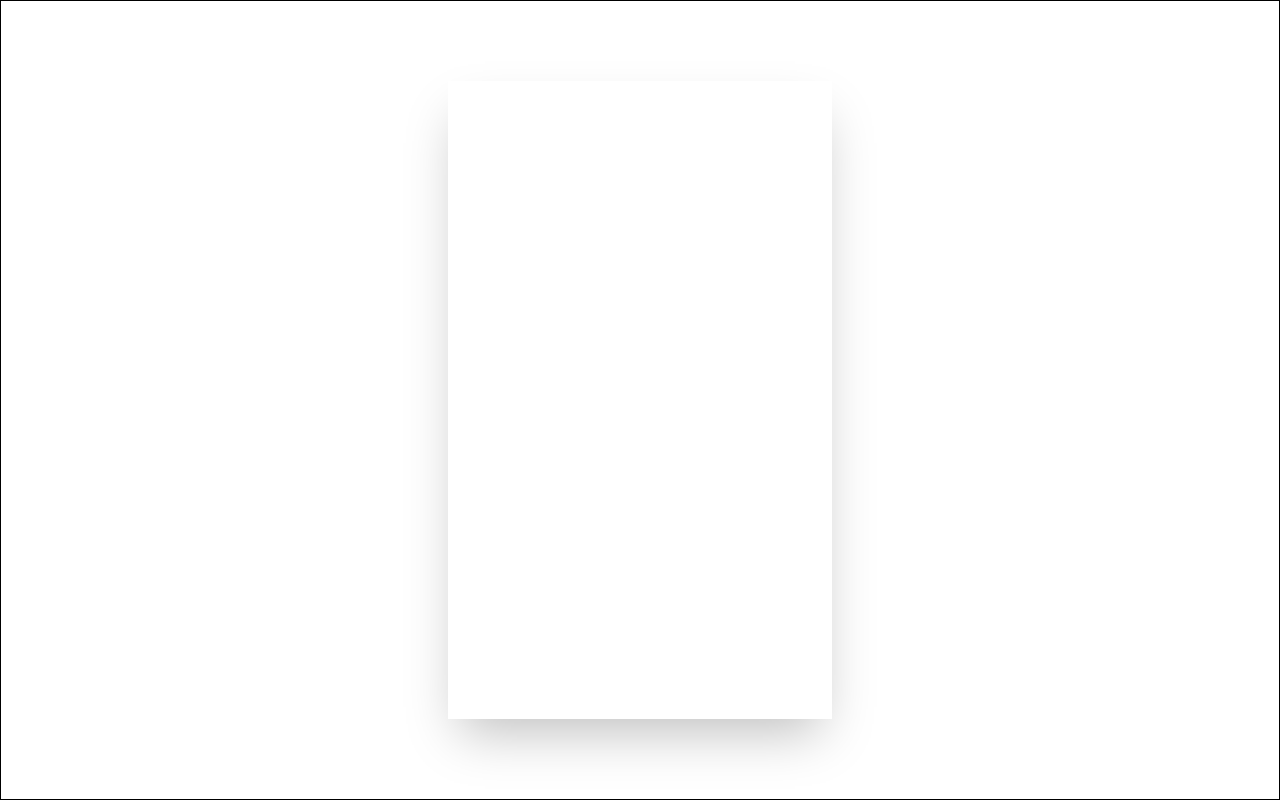
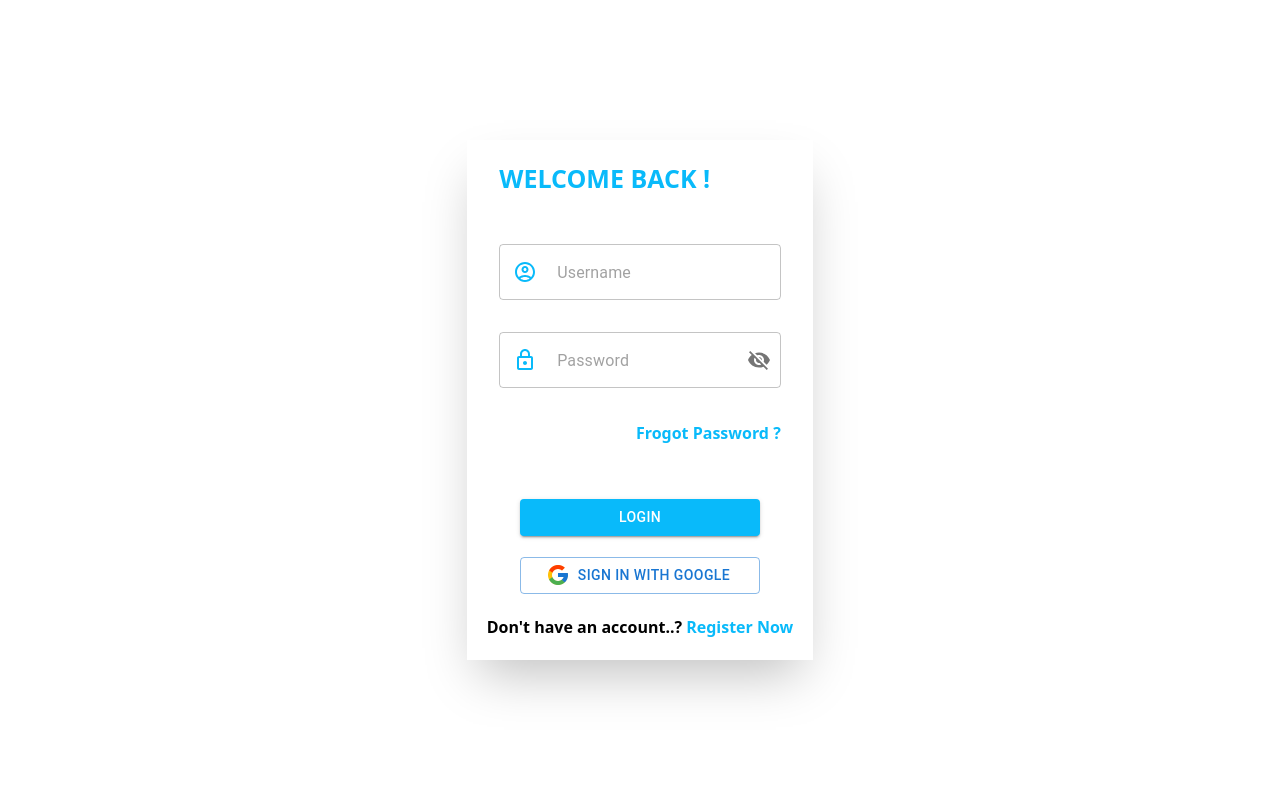
Before and after one commit to isurusachinda85/React-App, a React (Create React App) app in the folder client/: page /login in a window 1280 px wide. Built offline with nearby package versions, Linux system fonts and the light colour scheme.

Commit message:
login page complete

```diff
--- a/client/src/view/pages/login/Login.tsx
+++ b/client/src/view/pages/login/Login.tsx
@@ -1,11 +1,87 @@
 import { Component } from "react";
+import TextField from '@mui/material/TextField';
+import AccountCircleOutlinedIcon from '@mui/icons-material/AccountCircleOutlined';
+import LockOutlinedIcon from '@mui/icons-material/LockOutlined';
+import InputAdornment from '@mui/material/InputAdornment';
+import IconButton from '@mui/material/IconButton';
+import Visibility from '@mui/icons-material/Visibility';
+import VisibilityOff from '@mui/icons-material/VisibilityOff';
+import CommonButton from "../../common/Button/Button";
+import Googlelogo from "../../../image/google.png"
+import { Link } from "react-router-dom";
 
-export class Login extends Component {
+interface InputAdornmentsState {
+    showPassword: boolean;
+}
+
+export class Login extends Component<{}, InputAdornmentsState> {
+    constructor(props: {}) {
+        super(props)
+        this.state = {
+            showPassword: false,
+        }
+        this.handleClickShowPassword = this.handleClickShowPassword.bind(this);
+
+    }
+
+    handleClickShowPassword() {
+        this.setState((prevState) => ({ showPassword: !prevState.showPassword }));
+    }
+
     render() {
         return (
             <>
-                <div className="border border-black w-[100vw] h-[100vh] flex items-center justify-center">
-                    <div className="w-[30%] h-[80%] shadow-2xl "></div>
+                <div className="w-[100vw] h-[100vh] flex items-center justify-center">
+                    <div className="w-[27%] h-[65%] shadow-2xl ">
+                        <div className="w-full h-[15%] font-bold text-[25px] pl-8 text-[#09bafa] flex items-center">
+                            <h1>WELCOME BACK !</h1>
+                        </div>
+                        <div className="w-full h-[50%] pl-8 pr-8 flex items-center">
+                            <div className="h-[80%] w-full flex flex-col justify-between">
+                                <TextField
+                                    fullWidth
+                                    placeholder="Username"
+                                    InputProps={{
+                                        startAdornment: <AccountCircleOutlinedIcon className="mr-5 text-[#09bafa]" />,
+                                    }}
+                                />
+
+                                <TextField
+                                    fullWidth
+                                    type={this.state.showPassword ? 'text' : 'password'}
+                                    placeholder="Password"
+                                    InputProps={{
+                                        startAdornment: (
+                                            <LockOutlinedIcon className="mr-5 text-[#09bafa]" />
+                                        ),
+                                        endAdornment: (
+                                            <InputAdornment position="end">
+                                                <IconButton
+                                                    aria-label="toggle password visibility"
+                                                    onClick={this.handleClickShowPassword}
+                                                    edge="end"
+                                                >
+                                                    {this.state.showPassword ? <Visibility /> : <VisibilityOff />}
+                                                </IconButton>
+                                            </InputAdornment>
+                                        ),
+                                    }}
+                                />
+                                <div className="h-[15%] flex justify-end text-[#09bafa] font-bold hover:underline">
+                                    <h1>Frogot Password ?</h1>
+                                </div>
+                            </div>
+                        </div>
+                        <div className="w-full h-[35%] flex flex-col items-center justify-evenly">
+                            <CommonButton className="w-60" label="Login" style={{ background: "#09bafa" }} />
+                            <CommonButton className="w-60" label="Sign in with google" variant="outlined" startIcon={<img src={Googlelogo} alt="Google Logo" className="w-[24px] h-[24px]" />} />
+                            <h1 className="font-bold">Don't have an account..?
+                                <Link to="/signup">
+                                    <span className="pl-1 text-[#09bafa] hover:underline">Register Now </span>
+                                </Link>
+                            </h1>
+                        </div>
+                    </div>
                 </div>
             </>
         );
--- a/client/src/view/pages/signUp/SignUp.tsx
+++ b/client/src/view/pages/signUp/SignUp.tsx
@@ -37,7 +37,7 @@ export class SignUp extends Component<{}, InputAdornmentsState> {
             <>
                 <div className="w-[100vw] h-[100vh] flex items-center justify-center">
                     <div className="w-[27%] h-[80%] shadow-2xl ">
-                        <div className="w-full h-[12%]  font-bold text-[30px] pl-8 text-[#09bafa] flex items-center">
+                        <div className="w-full h-[12%]  font-bold text-[25px] pl-8 text-[#09bafa] flex items-center">
                             <h1>CREATE AN ACCOUNT</h1>
                         </div>
 
@@ -111,7 +111,7 @@ export class SignUp extends Component<{}, InputAdornmentsState> {
                             <CommonButton className="w-60" label="Sign in with google" variant="outlined" startIcon={<img src={Googlelogo} alt="Google Logo" className="w-[24px] h-[24px]" />} />
                             <h1 className="font-bold">Already have an account..?
                                 <Link to="/login">
-                                    <span className="text-[#09bafa] hover:underline">Login Now </span>
+                                    <span className="pl-1 text-[#09bafa] hover:underline">Login Now </span>
                                 </Link>
                             </h1>
                         </div>
```
